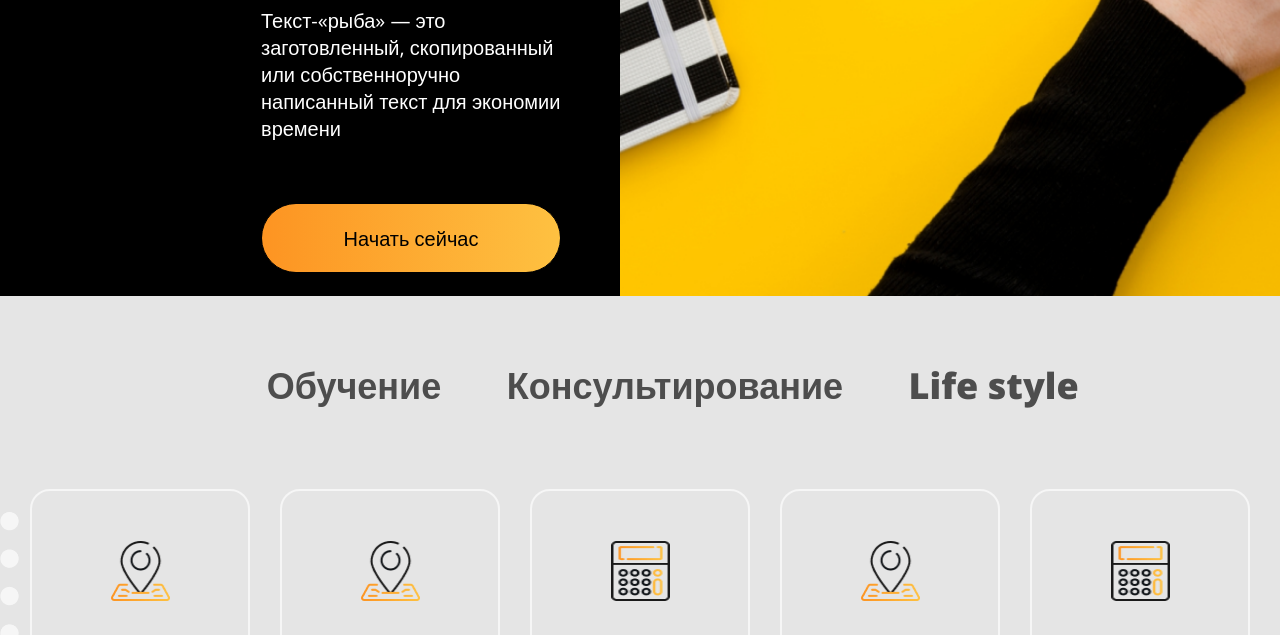
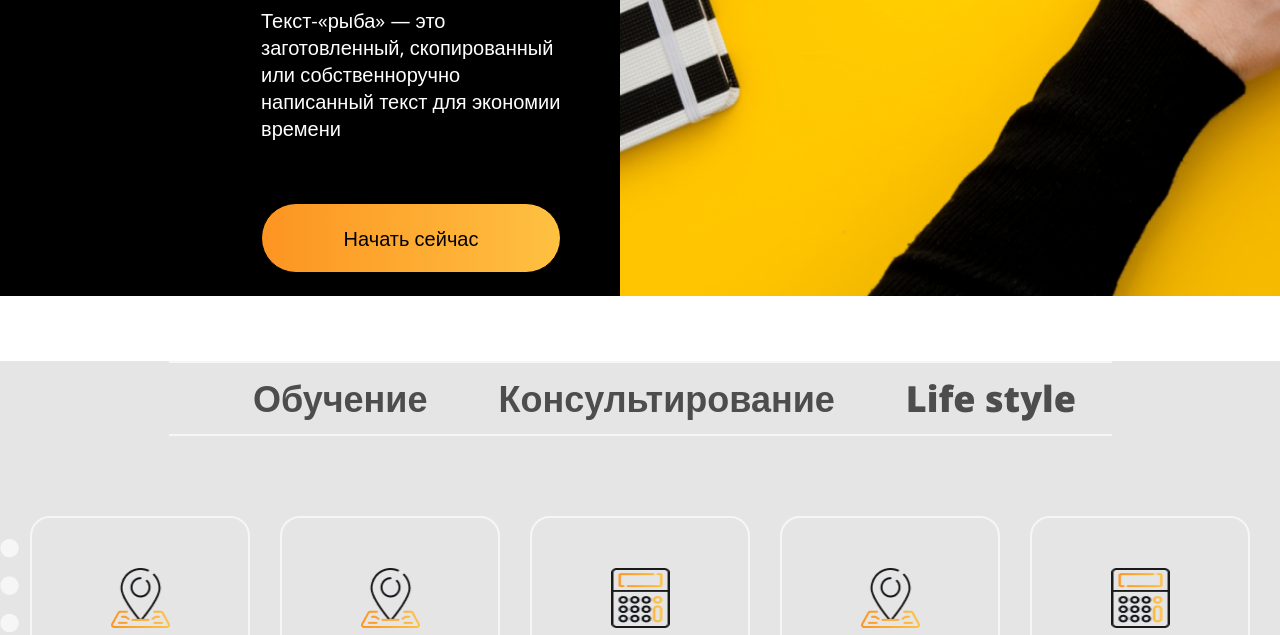
Before and after one commit to vickanloly/Up, a plain HTML site: page index.html in a window 1280 px wide. Shown: the part 541-1176 px from the top of the page. Drawn offline with nearby package versions, Linux system fonts and the light colour scheme.

Commit message:
code review

```diff
--- a/css/main.css
+++ b/css/main.css
@@ -52,35 +52,54 @@
     background-color: #E5E5E5;
 }
 
+
+/*.head-study {*/
+/*    margin: 65px auto 80px auto;*/
+/*    display: flex;*/
+/*    justify-content: space-around;*/
+/*    width: 943px;*/
+/*    border-top: 2px solid #F6F6F6;*/
+/*    border-bottom: 2px solid #F6F6F6;*/
+/*}*/
+
+/*.head-study h2 {*/
+/*    font-family: 'Open Sans', sans-serif;*/
+/*    font-weight: 800;*/
+/*    font-size: 36px;*/
+/*    color: #4D4D4D;*/
+/*    padding: 11px 0;*/
+/*}*/
+
+/*.head-study h2:hover {*/
+/*    color: #1A1A1A;*/
+/*    text-decoration: underline orange 5px;*/
+/*    text-underline-offset: 20px;*/
+/*    */
+/*}*/
+
 .head-study {
-    padding-top: 65px;
     display: flex;
     justify-content: space-around;
-    margin: 0 auto;
     width: 943px;
+    height: 75px;
+    margin: 65px auto 80px auto;
+    border-top: 2px solid #F6F6F6;
+    border-bottom: 2px solid #F6F6F6;
 }
 
-/* .gr-line {
-    width: 1054px;
-    height: 2px;
-    background: #F6F6F6;
-} */
-
 .head-study h2 {
+    padding: 11px;
     font-family: 'Open Sans', sans-serif;
     font-weight: 800;
     font-size: 36px;
     color: #4D4D4D;
-    margin-bottom: 79px;
+    cursor: pointer;
 }
 
 .head-study h2:hover {
+    border-bottom: 5px solid orange;
+    margin-bottom: -4px;
     color: #1A1A1A;
-    text-decoration: underline orange 5px;
-    text-underline-offset: 10px;
-    cursor: pointer;
-
-
 }
 
 .dots-decoration {
```
Also changed, not shown: index.html (+41 -7 lines).
